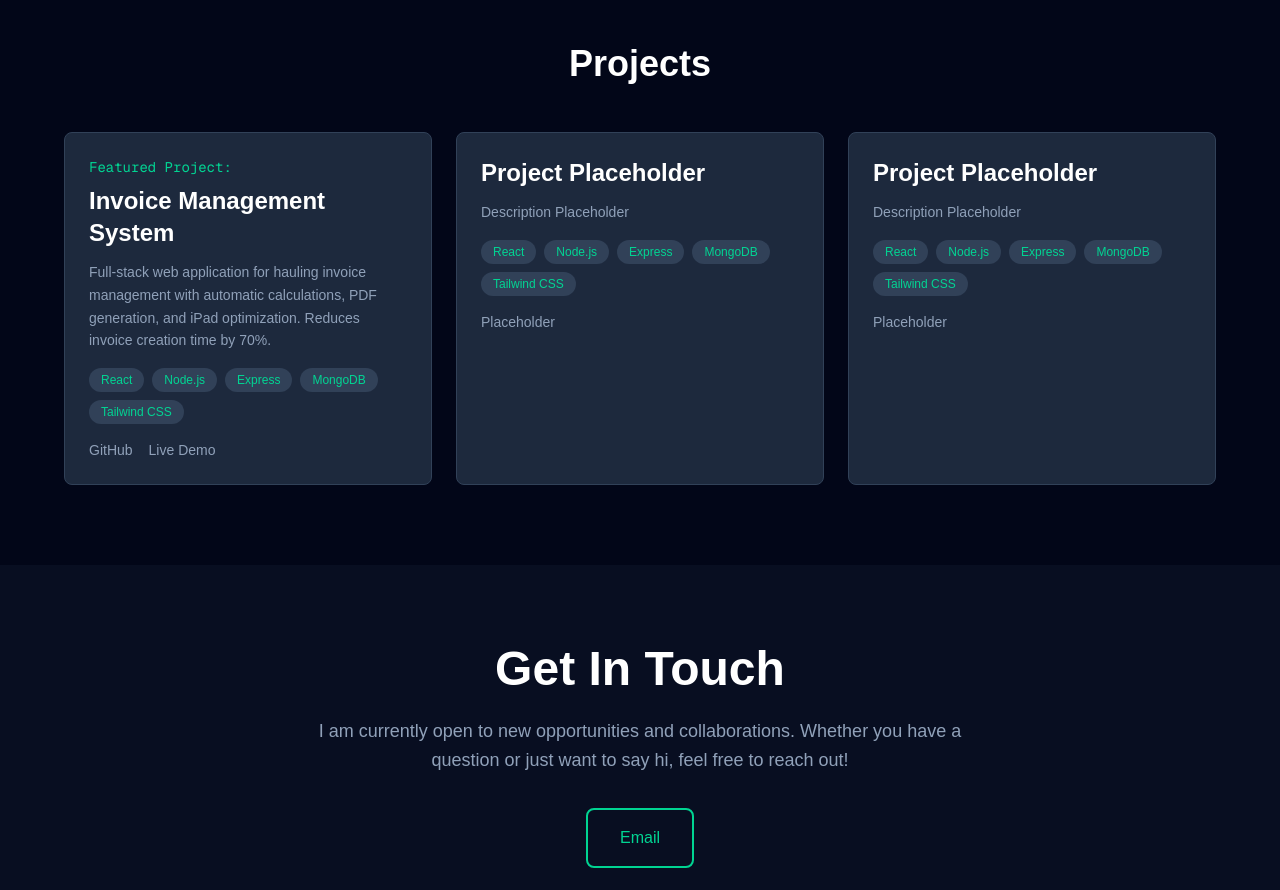
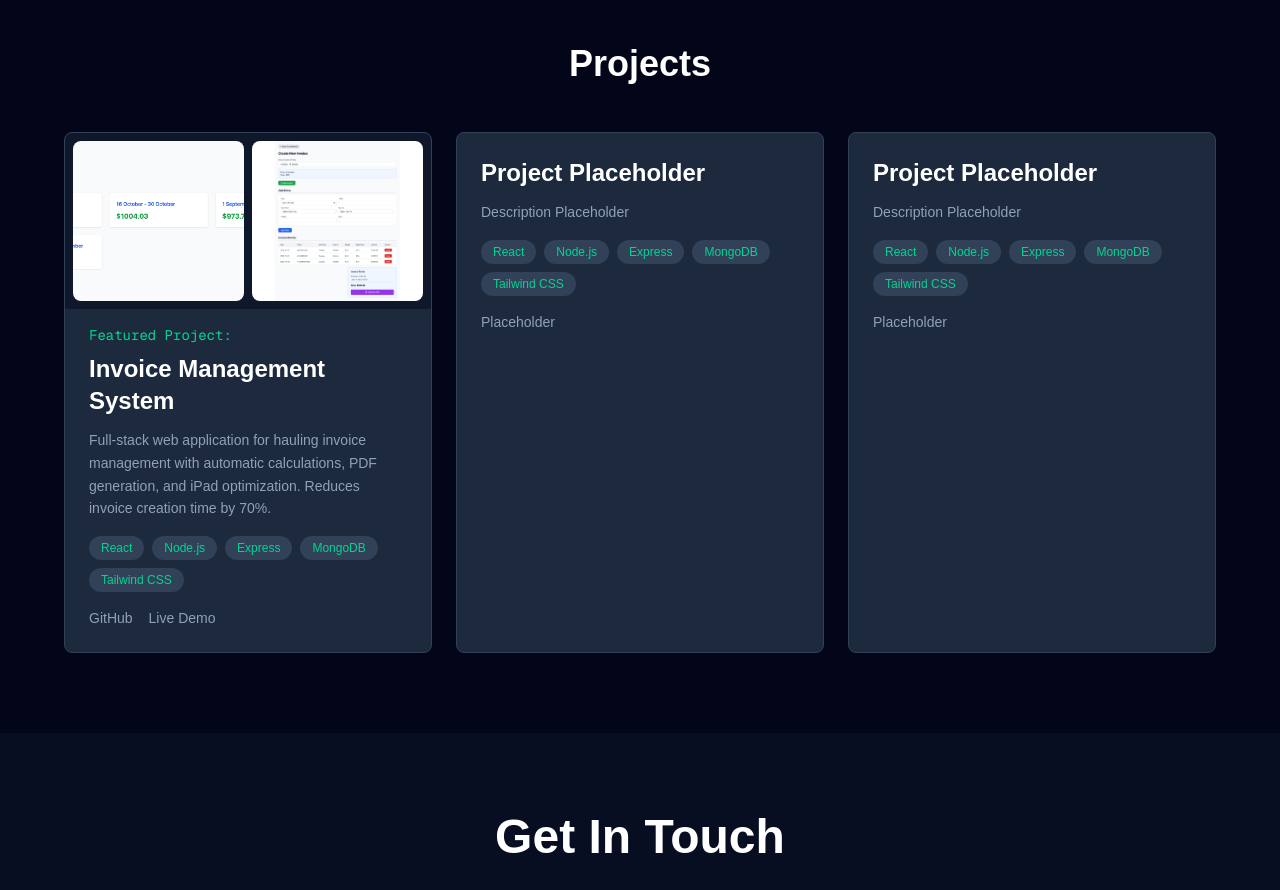
Before and after one commit to gurpinders/portfolio-website, a Next.js app: page / in a window 1280 px wide. Shown: the part 1480-2370 px from the top of the page. Built offline with nearby package versions, Linux system fonts and the light colour scheme.

Commit message:
Add project screenshots to Invoice Management System

```diff
--- a/app/page.js
+++ b/app/page.js
@@ -1,4 +1,5 @@
 "use client";
+import Image from 'next/image';
 
 export default function Home() {
   return (
@@ -73,6 +74,24 @@ export default function Home() {
           <div className="grid md:grid-cols-2 lg:grid-cols-3 gap-6">
             {/* Project 1 Card - Invoice System Project */}
             <div className="bg-slate-800 p-6 rounded-lg border border-slate-700 hover:border-emerald-400 transition-all">
+              <div className="mb-4 -mx-6 -mt-6">
+                <div className="grid grid-cols-2 gap-2 p-2 bg-slate-900 rounded-t-lg">
+                  <Image
+                    src="/dashboard.png"
+                    alt="Invoice System Dashboard"
+                    width={400}
+                    height={160}
+                    className="w-full h-40 object-cover rounded-lg"
+                  />
+                  <Image
+                    src="/create_invoice_with_entries.png"
+                    alt="Invoice System Entries"
+                    width={400}
+                    height={160}
+                    className="w-full h-40 object-cover rounded-lg"
+                  />
+                </div>
+              </div>
               <div className="text-emerald-400 text-sm font-mono mb-2">Featured Project:</div>
               <h3 className="text-2xl font-bold mb-3 text-white">Invoice Management System</h3>
               <p className="text-slate-400 mb-4 text-sm leading-relaxed">Full-stack web application for hauling invoice management with automatic calculations, PDF generation, and iPad optimization. Reduces invoice creation time by 70%.</p>
```
Also changed, not shown: public/create_invoice_with_entries.png (added), public/dashboard.png (added).
